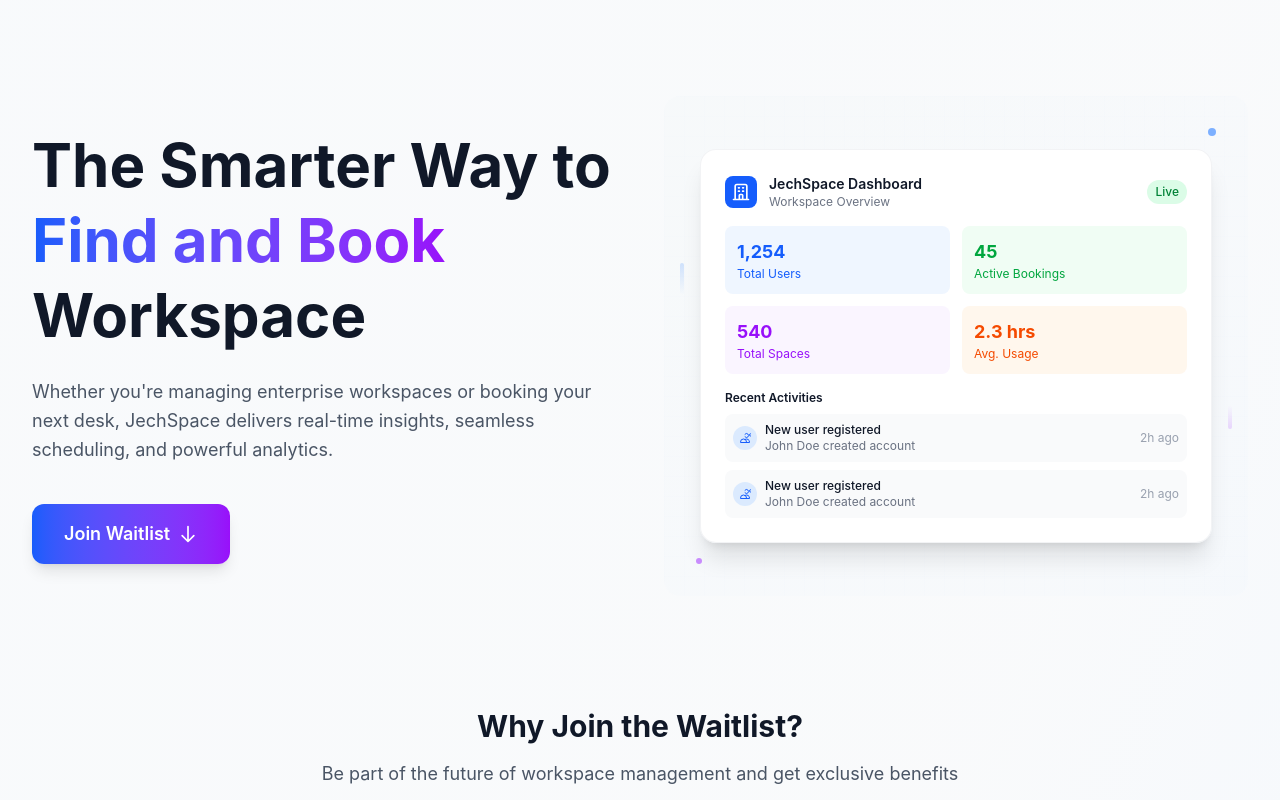
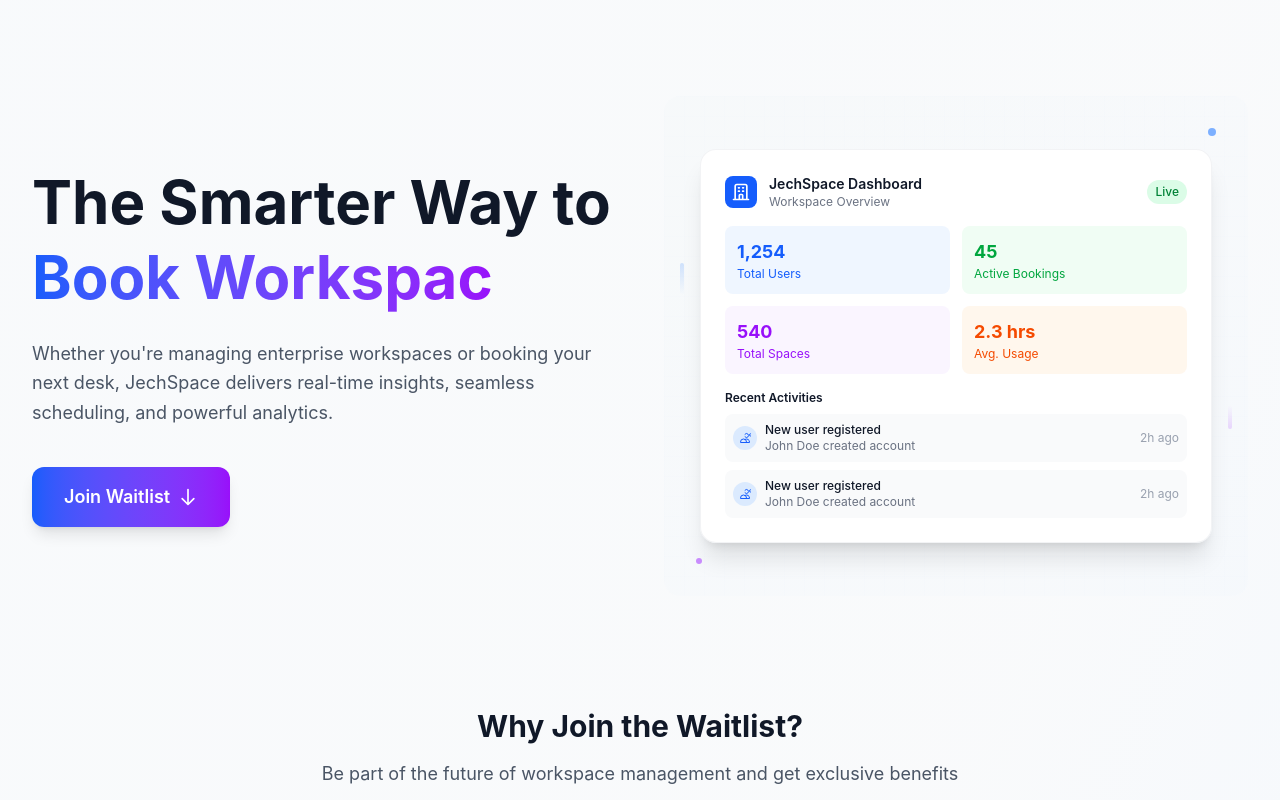
Before and after one commit to JechSpace/jechspace-waitlist-frontend, a React (Vite) app: page / in a window 1280 px wide. Shown: the top 800 px of the page. Built offline with nearby package versions, Linux system fonts and the light colour scheme.

Commit message:
fix: Hero h1 information

```diff
--- a/src/pages/WaitlistPage.jsx
+++ b/src/pages/WaitlistPage.jsx
@@ -13,7 +13,7 @@
 
     useEffect(() => {
         const typed = new Typed(typedElement.current, {
-            strings: ["Manage your", "Find and Book"],
+            strings: ["Manage your Workspace", "Book Workspaces"],
             typeSpeed: 60,
             backSpeed: 60,
             backDelay: 1800,
@@ -49,8 +49,6 @@
                                     ref={typedElement}
                                     className="bg-gradient-to-r from-blue-600 to-purple-600 bg-clip-text text-transparent"
                                 />{" "}
-                                <br className="hidden sm:block" />
-                                Workspace
                             </h1>
                             <p className="text-sm sm:text-lg text-gray-600 leading-relaxed max-w-2xl mx-auto lg:mx-0">
                                 Whether you're managing enterprise workspaces or
```
